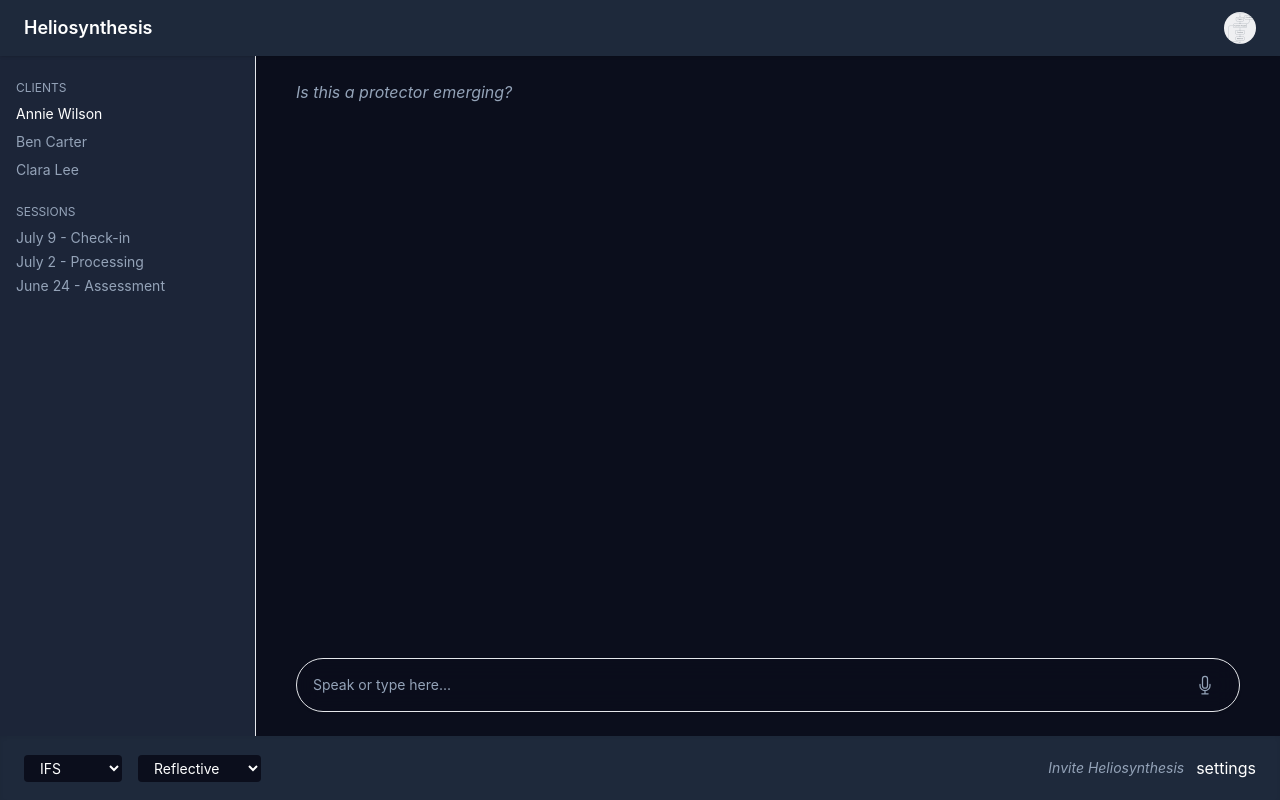
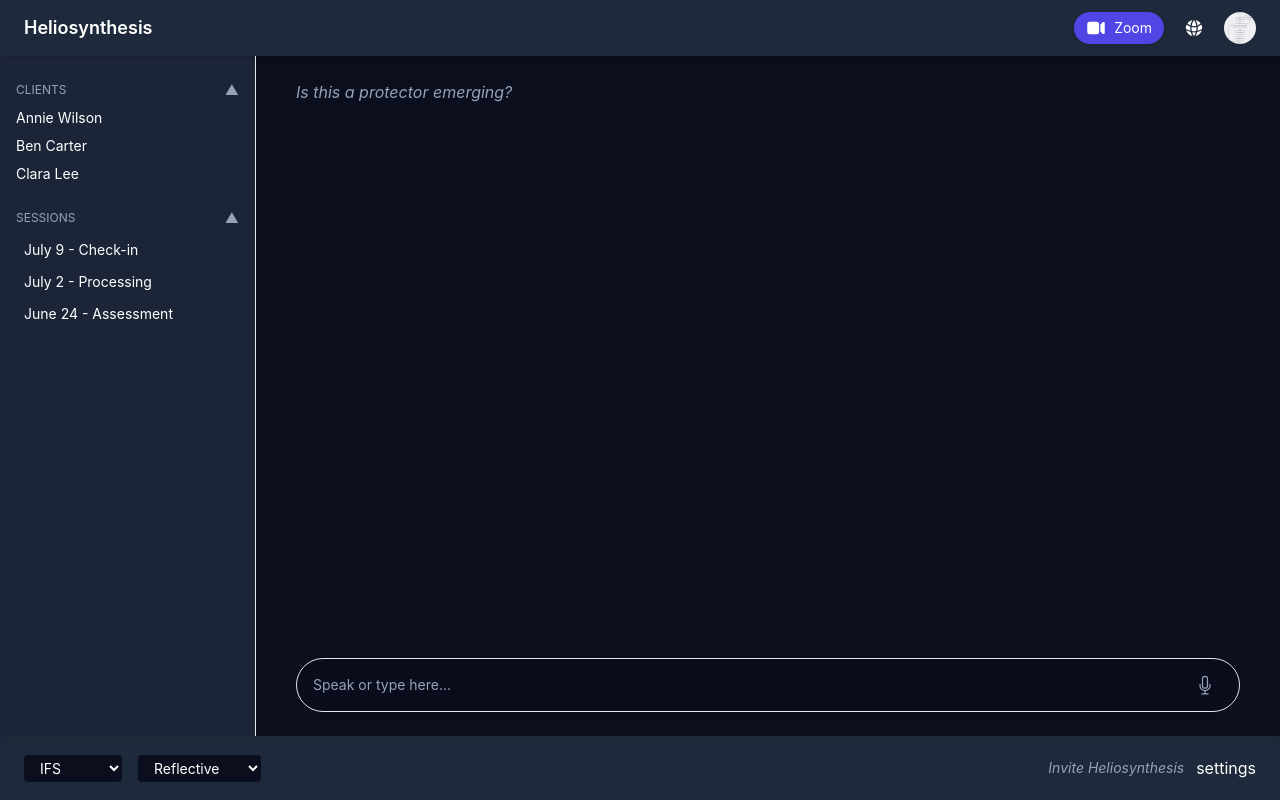
Before and after one commit to stopinder/helios-demo-sandbox, a JavaScript app: page / in a window 1280 px wide. Built offline with nearby package versions, Linux system fonts and the light colour scheme.

Commit message:
Refined Sessions dropdown styling to match Clients

```diff
--- a/src/components/TherapistMessaging.vue
+++ /dev/null
@@ -1,91 +0,0 @@
-<template>
-  <div class="space-y-4 bg-slate-800/40 p-4 rounded-lg border border-slate-700 shadow-md">
-    <h3 class="text-lg font-semibold text-indigo-300">🎥 Therapist Messaging</h3>
-
-    <!-- Message History -->
-    <div class="space-y-2 max-h-48 overflow-y-auto pr-2 custom-scrollbar">
-      <div
-          v-for="(message, index) in messages"
-          :key="index"
-          class="bg-slate-700/70 p-3 rounded shadow text-sm text-slate-100"
-      >
-        {{ message }}
-      </div>
-    </div>
-
-    <!-- New Message Input -->
-    <textarea
-        v-model="newMessage"
-        placeholder="Type a message to your client..."
-        class="w-full bg-slate-900/80 border border-slate-600 rounded-lg p-3 text-slate-100 focus:outline-none focus:ring-2 focus:ring-indigo-500 shadow-inner"
-        rows="3"
-    ></textarea>
-
-    <div class="flex justify-between items-center">
-      <button
-          @click="sendMessage"
-          class="bg-indigo-600 hover:bg-indigo-700 text-white px-4 py-1.5 rounded text-sm shadow"
-      >
-        Send Message
-      </button>
-
-      <button
-          @click="recordVideo"
-          class="text-sm text-indigo-300 hover:text-indigo-200 underline decoration-dotted"
-      >
-        🎤 Record Video Message1
-      </button>
-    </div>
-
-    <!-- Video Placeholder -->
-    <div
-        v-if="showVideo"
-        class="border border-slate-600 rounded-lg overflow-hidden shadow"
-    >
-      <img
-          src="https://placehold.co/600x400?text=Video+Message"
-          alt="Video Thumbnail"
-          class="w-full"
-      />
-    </div>
-  </div>
-</template>
-
-<script setup>
-import { ref } from 'vue';
-
-const messages = ref([
-  'Hi Aria, just checking in after our last session.',
-  'Remember to try the breathing exercise before bed.',
-]);
-
-const newMessage = ref('');
-const showVideo = ref(false);
-
-const sendMessage = () => {
-  if (newMessage.value.trim() !== '') {
-    messages.value.push(newMessage.value.trim());
-    newMessage.value = '';
-  }
-};
-
-const recordVideo = () => {
-  showVideo.value = true;
-};
-</script>
-
-<style scoped>
-.custom-scrollbar::-webkit-scrollbar {
-  width: 4px;
-}
-.custom-scrollbar::-webkit-scrollbar-track {
-  background: rgba(0, 0, 0, 0.1);
-}
-.custom-scrollbar::-webkit-scrollbar-thumb {
-  background: rgba(255, 255, 255, 0.2);
-  border-radius: 10px;
-}
-.custom-scrollbar::-webkit-scrollbar-thumb:hover {
-  background: rgba(255, 255, 255, 0.3);
-}
-</style>
--- a/src/views/helios/TherapistView.vue
+++ b/src/views/helios/TherapistView.vue
@@ -1,49 +1,92 @@
 <template>
   <div class="relative h-screen font-sans bg-midnight text-white overflow-hidden">
-
     <!-- Top Bar -->
     <div class="fixed top-0 left-0 right-0 h-14 bg-slate flex items-center justify-between px-6 shadow z-40">
       <div class="text-lg font-semibold">Heliosynthesis</div>
+      <!-- Right Side of Top Bar -->
       <div class="flex items-center gap-3">
-        <img src="/images/therapist-profile.jpg" alt="Therapist" class="h-8 w-8 rounded-full object-cover" />
+        <!-- Zoom Button -->
+        <button
+            class="flex items-center gap-2 bg-indigo-600 hover:bg-indigo-500 text-white text-sm px-3 py-1.5 rounded-full shadow transition"
+            title="Join Zoom"
+        >
+          <VideoCameraIcon class="w-5 h-5"/>
+          <span>Zoom</span>
+        </button>
+        <!-- Celestial Globe (Symbolic/Settings) -->
+        <button class="p-2 rounded-full hover:bg-slate-700 transition">
+          <GlobeAltIcon class="w-5 h-5 text-slate-300"/>
+        </button>
+        <!-- Therapist Avatar -->
+        <img src="/images/therapist-profile.jpg" alt="Therapist" class="h-8 w-8 rounded-full object-cover"/>
       </div>
     </div>
 
     <!-- Main Body -->
     <div class="pt-14 pb-16 h-full flex overflow-hidden">
-
       <!-- Left Sidebar -->
       <div class="w-64 bg-slate/90 border-r border-slate-700 px-4 py-6 overflow-y-auto space-y-6">
+        <!-- Clients Dropdown -->
         <div>
-          <h2 class="text-xs uppercase text-faded mb-2">Clients</h2>
-          <ul class="space-y-2 text-sm">
-            <li @click="togglePanel" class="cursor-pointer hover:text-accent">Annie Wilson</li>
-            <li class="text-faded">Ben Carter</li>
-            <li class="text-faded">Clara Lee</li>
-          </ul>
+          <button
+              @click="showClients = !showClients"
+              class="w-full flex justify-between items-center text-xs uppercase text-faded mb-2"
+          >
+            Clients
+            <span class="text-faded text-sm">{{ showClients ? '▲' : '▼' }}</span>
+          </button>
+          <transition name="fade">
+            <ul
+                v-show="showClients"
+                class="space-y-2 text-sm max-h-40 overflow-y-auto pr-1 text-slate-300 scrollbar-thin scrollbar-thumb-slate-500 scrollbar-track-transparent"
+            >
+              <li @click="togglePanel" class="cursor-pointer hover:text-accent">Annie Wilson</li>
+              <li class="cursor-pointer hover:text-accent">Ben Carter</li>
+              <li class="cursor-pointer hover:text-accent">Clara Lee</li>
+            </ul>
+          </transition>
         </div>
+
+        <!-- Sessions Dropdown -->
         <div>
-          <h2 class="text-xs uppercase text-faded mb-2">Sessions</h2>
-          <ul class="space-y-1 text-sm text-faded">
-            <li>July 9 - Check-in</li>
-            <li>July 2 - Processing</li>
-            <li>June 24 - Assessment</li>
-          </ul>
+          <button
+              @click="showSessions = !showSessions"
+              class="w-full flex justify-between items-center text-xs uppercase text-faded mb-2"
+          >
+            Sessions
+            <span class="text-faded text-sm">{{ showSessions ? '▲' : '▼' }}</span>
+          </button>
+          <transition name="fade">
+            <ul
+                v-show="showSessions"
+                class="space-y-1 text-sm max-h-32 overflow-y-auto pr-1 scrollbar-thin scrollbar-thumb-slate-500 scrollbar-track-transparent"
+            >
+              <li
+                  v-for="session in sessions"
+                  :key="session.date"
+                  class="cursor-pointer px-2 py-1 rounded hover:bg-indigo-600 hover:text-white transition text-slate-300"
+              >
+                {{ session.label }}
+              </li>
+            </ul>
+
+
+          </transition>
         </div>
       </div>
+
 
       <!-- Main Canvas -->
       <div class="flex-1 relative px-10 py-6 overflow-y-auto">
         <!-- Whisper Prompt -->
         <p class="italic text-faded mb-6">Is this a protector emerging?</p>
-
         <!-- Message Input -->
         <div
             class="absolute bottom-6 transition-all duration-200"
             :class="showPanel ? 'left-10 right-[350px]' : 'left-10 right-10'"
         >
-
-        <div class="flex items-center gap-3 bg-midnight/70 border border-slate-700 rounded-full px-4 py-2 shadow backdrop-blur-md">
+          <div
+              class="flex items-center gap-3 bg-midnight/70 border border-slate-700 rounded-full px-4 py-2 shadow backdrop-blur-md">
             <input
                 v-model="message"
                 type="text"
@@ -51,23 +94,22 @@
                 class="flex-1 bg-transparent text-white placeholder-faded focus:outline-none text-sm"
             />
             <button @click="sendMessage" class="p-2 rounded-full hover:bg-accent/20 transition">
-              <MicrophoneIcon class="h-5 w-5 text-faded" />
+              <MicrophoneIcon class="h-5 w-5 text-faded"/>
             </button>
           </div>
         </div>
       </div>
 
-
       <!-- Right Slide Panel -->
       <transition name="slide-fade">
-        <div v-if="showPanel" class="fixed top-14 bottom-16 right-0 w-80 bg-slate border-l border-slate-700 p-6 z-50 shadow-lg">
+        <div v-if="showPanel"
+             class="fixed top-14 bottom-16 right-0 w-80 bg-slate border-l border-slate-700 p-6 z-50 shadow-lg">
           <button @click="togglePanel" class="text-sm text-faded mb-4">&larr; Close</button>
-          <img src="/images/client-profile.jpg" class="h-16 w-16 rounded-full mb-2 object-cover" />
+          <img src="/images/client-profile.jpg" class="h-16 w-16 rounded-full mb-2 object-cover"/>
           <p class="text-lg font-semibold">Annie Wilson</p>
           <p class="text-sm text-faded">annie@example.com</p>
         </div>
       </transition>
-
     </div>
 
     <!-- Bottom Bar -->
@@ -91,21 +133,55 @@
         <span class="material-icons cursor-pointer">settings</span>
       </div>
     </div>
-
   </div>
 </template>
 
 <script setup>
 import { MicrophoneIcon } from '@heroicons/vue/24/outline'
+import { VideoCameraIcon, GlobeAltIcon } from '@heroicons/vue/24/solid'
 
 import { ref } from 'vue'
 const drawerWidth = 320 // width in pixels, used for spacing input when drawer is open
+const showClients = ref(true)
+const showSessions = ref(true)
+const sessions = ref([
+  { label: 'July 9 - Check-in', date: '2025-07-09' },
+  { label: 'July 2 - Processing', date: '2025-07-02' },
+  { label: 'June 24 - Assessment', date: '2025-06-24' }
+])
 
 const showPanel = ref(false)
 const togglePanel = () => showPanel.value = !showPanel.value
 </script>
 
 <style scoped>
+/* Dropdown fade + float down */
+.fade-enter-active,
+.fade-leave-active {
+  transition: all 0.2s ease;
+}
+.fade-enter-from,
+.fade-leave-to {
+  opacity: 0;
+  transform: translateY(-2px);
+}
+
+/* Right panel slide-in */
+.slide-fade-enter-active {
+  transition: all 0.3s ease;
+}
+.slide-fade-leave-active {
+  transition: all 0.2s ease;
+}
+.slide-fade-enter-from {
+  transform: translateX(100%);
+  opacity: 0;
+}
+.slide-fade-leave-to {
+  transform: translateX(100%);
+  opacity: 0;
+}
+
 .slide-fade-enter-active {
   transition: all 0.3s ease;
 }
```
